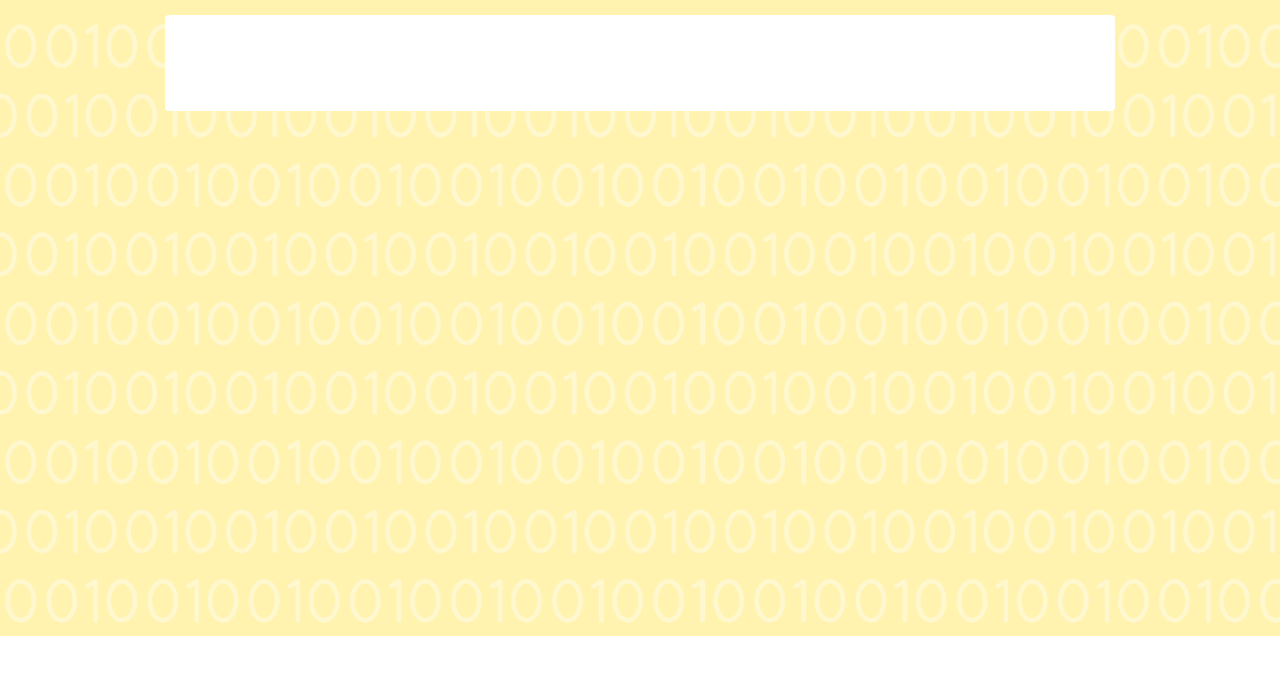
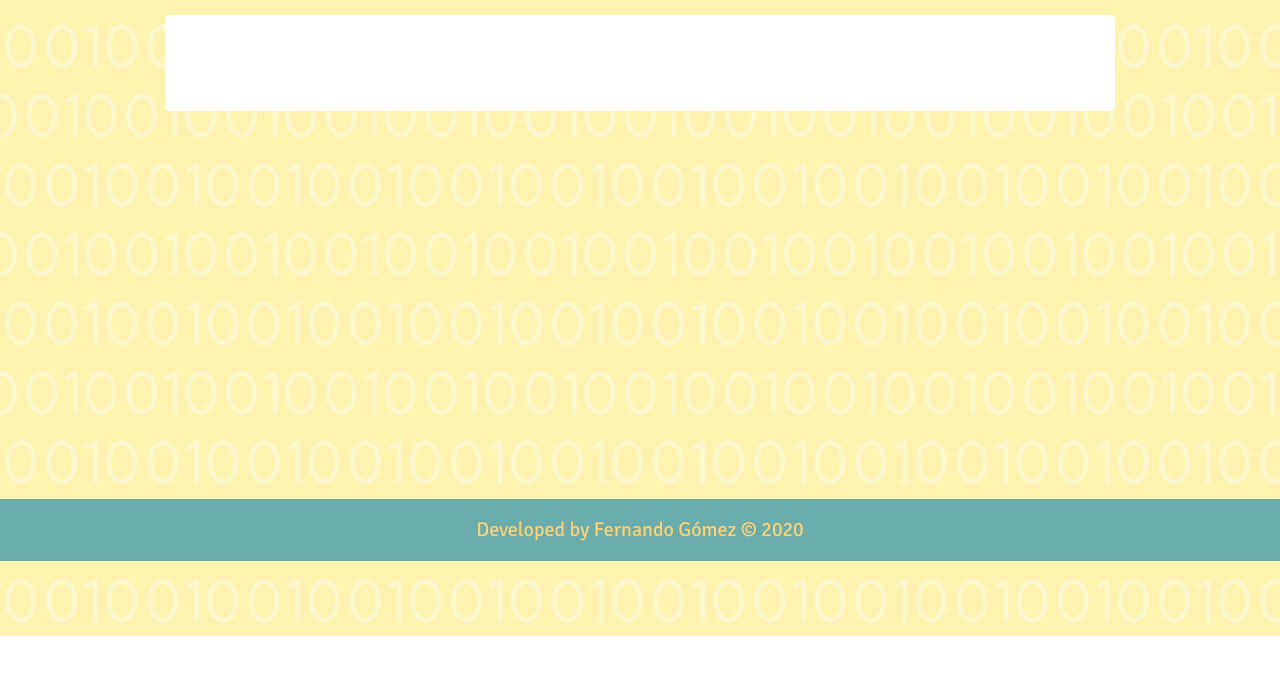
Before and after one commit to gomez-fernando/frikili, a Symfony app: template templates/posts/misPosts.html.twig in a window 1280 px wide. Shown: the part 83-758 px from the top of the page. Run offline with Twig, Linux system fonts and the light colour scheme; the template is opened without the code that fills it, so the values that code supplies are empty; some libraries are stand-ins or nearby versions.

Commit message:
css updates

```diff
--- a/public/css/stylesheet.css
+++ b/public/css/stylesheet.css
@@ -40,6 +40,10 @@ h6 {
   font-family: signikabold;
   /* color: #f65c78; */
   color: #6bacac;
+}
+
+.container.v-container {
+  min-height: 500px;
 }
 
 .navbar {
@@ -92,3 +96,35 @@ h6 {
 #navbarSupportedContent {
   text-align: end;
 }
+footer {
+  max-width: 100%;
+  background-color: #6bacac;
+  /* font-family: remachine_script_personal_uRg; */
+}
+.copyright {
+  display: flex;
+  justify-content: center;
+  /* background-color: var(--oscuro); */
+  margin: 0 0 0 0;
+  text-align: center;
+  padding: 1rem;
+  font-size: 1.25rem;
+}
+
+.copyright a {
+  text-decoration: none;
+  transition: 0.3s ease all;
+  color: #ffd271;
+}
+
+.copyright a:visited {
+  color: #ffd271;
+}
+
+.copyright a:hover {
+  text-decoration: none;
+  color: yellow;
+  margin-left: 10px;
+  margin-right: 10px;
+  transform: scale(1.1);
+}
--- a/templates/base.html.twig
+++ b/templates/base.html.twig
@@ -20,10 +20,8 @@
 	<body>
 		{% block body %}
 			<nav class="navbar navbar-expand-lg navbar-light">
-		<a class="navbar-brand" href="{{ path('dashboard') }}"><img class="mr-3" src="{{ asset('img/logo.jpg') }}"
-				alt="logo de linux world">Linux World</a>
-		<button class="navbar-toggler" type="button" data-toggle="collapse" data-target="#navbarSupportedContent"
-			aria-controls="navbarSupportedContent" aria-expanded="false" aria-label="Toggle navigation">
+				<a class="navbar-brand" href="{{ path('dashboard') }}"><img class="mr-3" src="{{ asset('img/logo.jpg') }}" alt="logo de linux world">Linux World</a>
+				<button class="navbar-toggler" type="button" data-toggle="collapse" data-target="#navbarSupportedContent" aria-controls="navbarSupportedContent" aria-expanded="false" aria-label="Toggle navigation">
 					<span class="navbar-toggler-icon"></span>
 				</button>
 
@@ -31,10 +29,13 @@
 					<div class="collapse navbar-collapse" id="navbarSupportedContent">
 						<ul class="navbar-nav ml-auto">
 							<li class="nav-item active">
-					<a class="nav-link" href="{{ path('guardarPost') }}">Crear Post</a>
+								<a class="nav-link" href="{{ path('dashboard') }}">Inicio</a>
 							</li>
 							<li class="nav-item">
 								<a class="nav-link" href="{{ path('misPosts') }}">Mis Posts</a>
+							</li>
+							<li class="nav-item active">
+								<a class="nav-link" href="{{ path('guardarPost') }}">Crear Post</a>
 							</li>
 							<li class="nav-item">
 								<a class="nav-link" href="{{ path('app_logout') }}">Cerrar sesión</a>
@@ -61,6 +62,17 @@
 			<script src="{{ asset('js/jquery.min.js') }}"></script>
 			<script src="{{ asset('js/bootstrap.min.js') }}"></script>
 		{% endblock %}
+
+		{# FOOTER #}
+		<footer>
+			<div class="">
+				<p class="copyright">
+					<a href="https://gomez-fernando.github.io/portfolio/" target="_blank" rel="noopener noreferrer">Developed by
+																		          Fernando Gómez &copy; 2020</a>
+				</p>
+			</div>
+		</footer>
+		{# END FOOTER #}
 	</body>
 
 </html>
--- a/templates/posts/misPosts.html.twig
+++ b/templates/posts/misPosts.html.twig
@@ -3,7 +3,7 @@
 {% endblock %}
 {% block body %}
 	{{ parent() }}
-	<div class="container h-100 ">
+	<div class="container v-container h-100 ">
 		<div class="row h-100 justify-content-center align-items-center ">
 			<div class="col-10 bg-white rounded my-3 p-5">
 				{% for post in posts %}
```
Also changed, not shown: templates/dashboard/index.html.twig (indentation only). Lines whose indentation alone changed are shown as unchanged.
